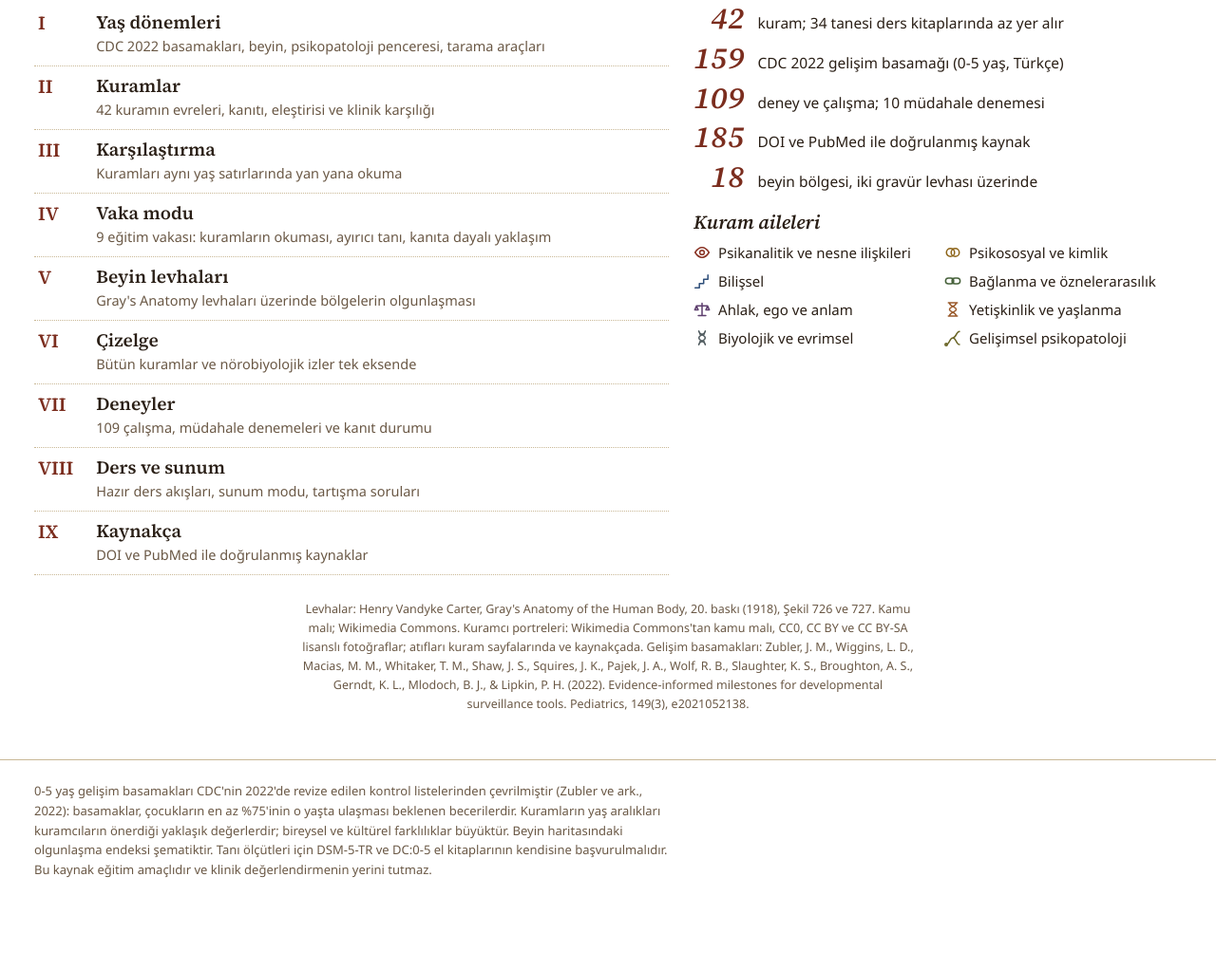
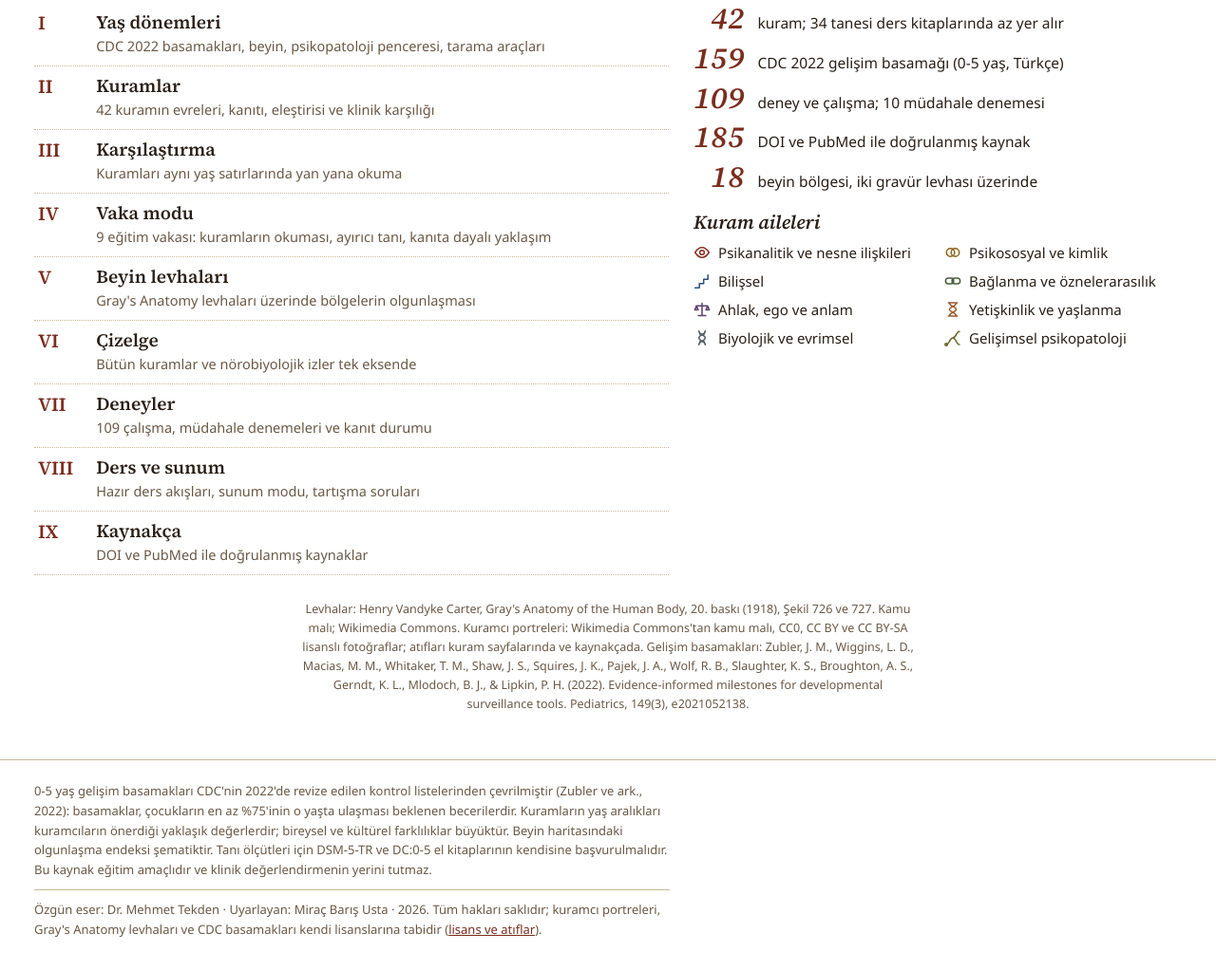
Before and after one commit to hypothermia15/ruhsal-gelisim-atlasi, a plain HTML site: page index.html in a window 1280 px wide. Shown: the part 1137-2159 px from the top of the page at 95% size. Before the commit the page ends 2096 px from the top, so only its background shows below. Drawn offline with Linux system fonts and the light colour scheme.

Commit message:
Özgün yazar atfını ekle, lisansı onaya kadar tüm hakları saklı yap
Özgün eser Dr. Mehmet Tekden'e aittir; bu depo Miraç Barış Usta'nın
uyarlamasıdır. Site altbilgisine yazar ve lisans notu eklendi.

Co-Authored-By: Claude Opus 5.5 <noreply@anthropic.com>
Claude-Session: https://claude.ai/code/session_01Xorv8Ze7BBhBLHZ167p7yh

```diff
--- a/assets/style.css
+++ b/assets/style.css
@@ -317,6 +317,8 @@ ul.ticks li::marker { color: var(--muted); }
 .foot { border-top: 1px solid var(--line); color: var(--muted); font-size: 13px; }
 .foot .wrap { padding-block: 22px 32px; }
 .foot p { max-width: 90ch; }
+.foot .foot-credit { margin-top: 10px; padding-top: 10px; border-top: 1px solid var(--line); }
+.foot a { color: var(--accent); }
 
 /* Duyarlı düzen */
 @media (max-width: 980px) {
--- a/index.html
+++ b/index.html
@@ -102,6 +102,7 @@
 <footer class="foot">
   <div class="wrap">
     <p>0-5 yaş gelişim basamakları CDC'nin 2022'de revize edilen kontrol listelerinden çevrilmiştir (Zubler ve ark., 2022): basamaklar, çocukların en az %75'inin o yaşta ulaşması beklenen becerilerdir. Kuramların yaş aralıkları kuramcıların önerdiği yaklaşık değerlerdir; bireysel ve kültürel farklılıklar büyüktür. Beyin haritasındaki olgunlaşma endeksi şematiktir. Tanı ölçütleri için DSM-5-TR ve DC:0-5 el kitaplarının kendisine başvurulmalıdır. Bu kaynak eğitim amaçlıdır ve klinik değerlendirmenin yerini tutmaz.</p>
+    <p class="foot-credit">Özgün eser: Dr. Mehmet Tekden · Uyarlayan: Miraç Barış Usta · 2026. Tüm hakları saklıdır; kuramcı portreleri, Gray's Anatomy levhaları ve CDC basamakları kendi lisanslarına tabidir (<a href="https://github.com/hypothermia15/gelisim/blob/main/LICENSE">lisans ve atıflar</a>).</p>
   </div>
 </footer>
 
```
Also changed, not shown: 2 other files.
